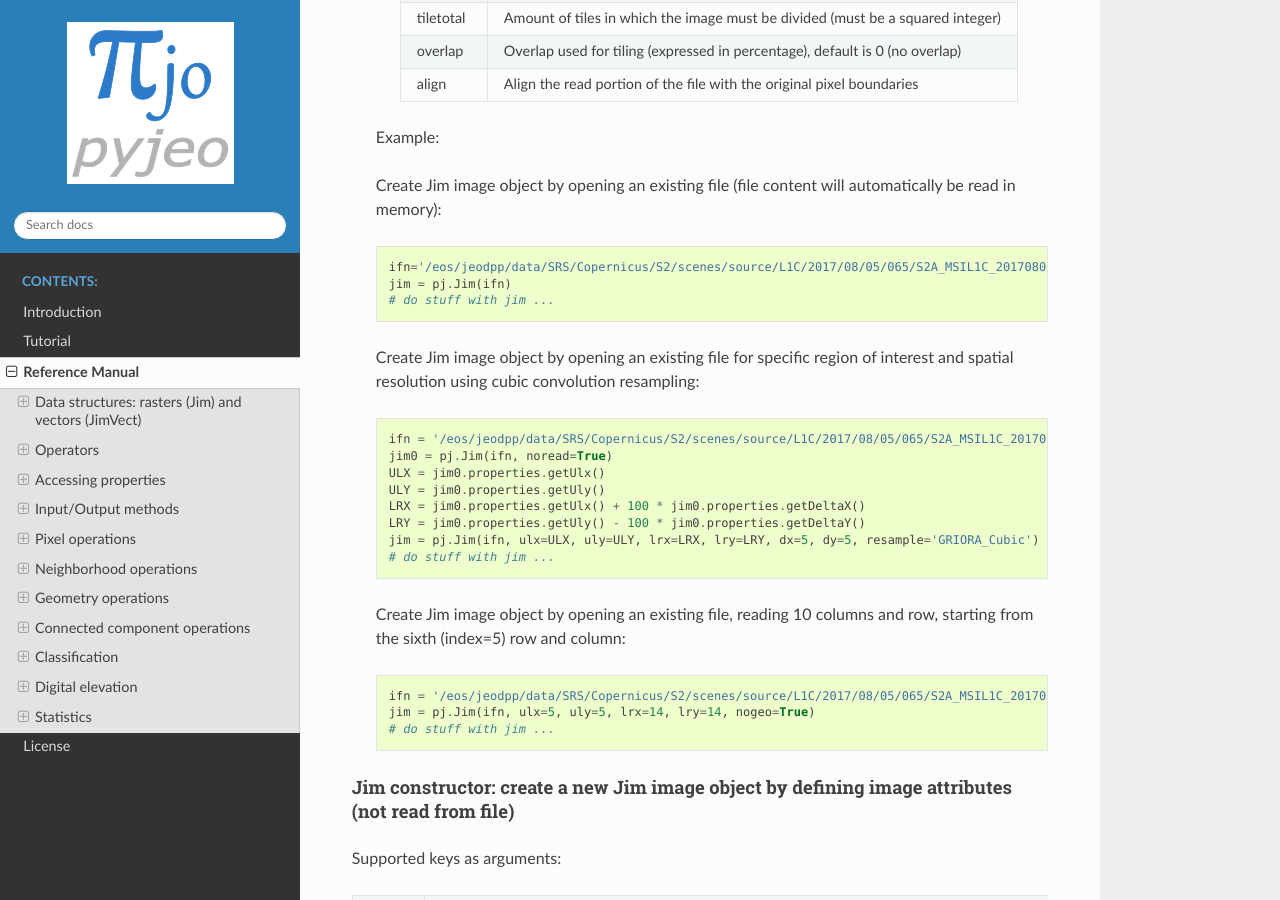
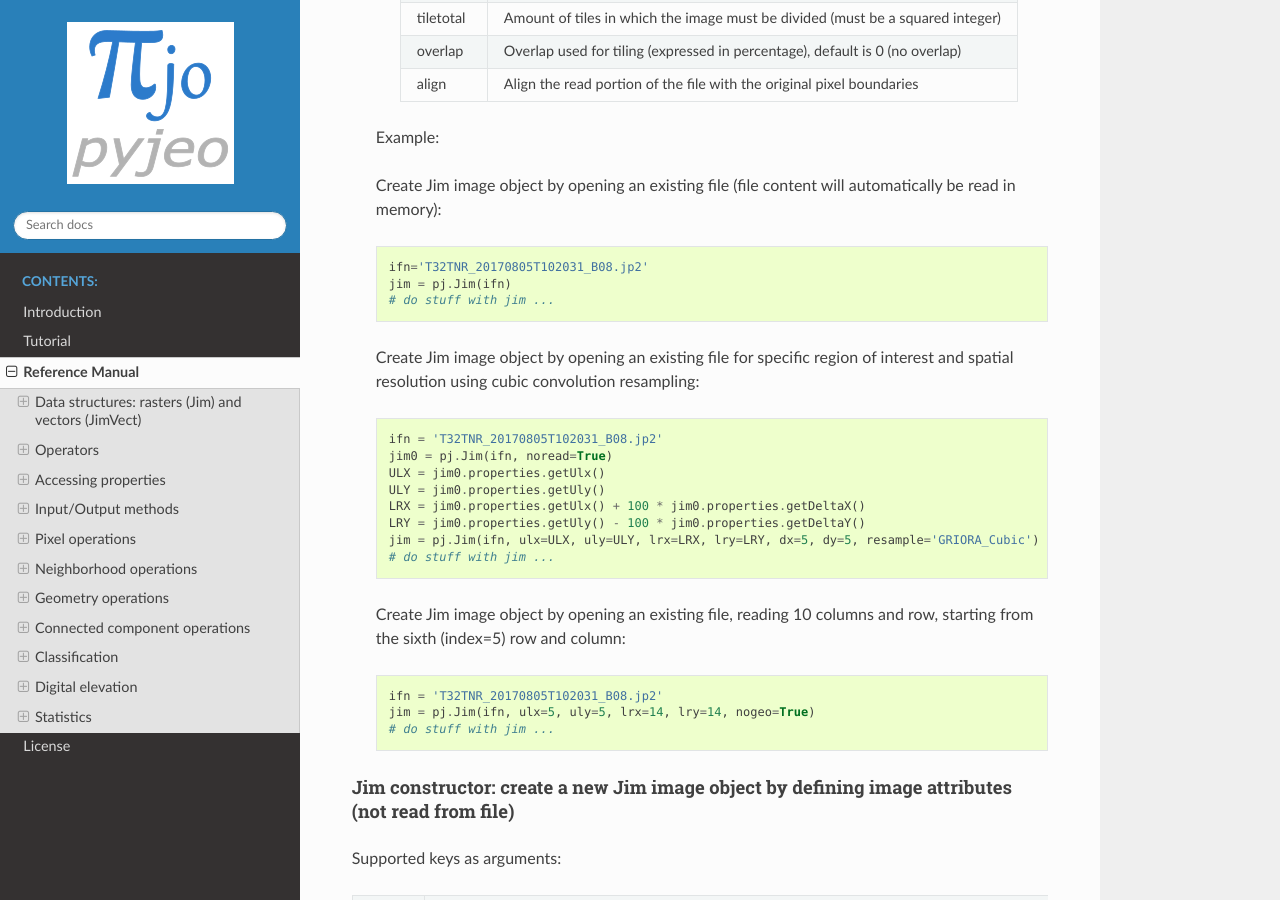
Before and after one commit to ec-jrc/jeolib-pyjeo, a Sphinx documentation site: the page built from doc/3_reference.rst, in a window 1280 px wide and 900 px high, scrolled down 1479 px. Built offline with Sphinx 7.4.7 and the Read the Docs theme 2.0.0, drawn with Linux system fonts in a browser that asks for light colours; cross-references to code outside the pages are shown as plain code; some of the changed text lies outside the part shown.

Commit message:
removed eos abs paths in tutorial

```diff
--- a/doc/3_reference.rst
+++ b/doc/3_reference.rst
@@ -77,14 +77,14 @@ Jim constructor: create Jim object from file
    Create Jim image object by opening an existing file (file content will
    automatically be read in memory)::
 
-        ifn='/eos/jeodpp/data/SRS/Copernicus/S2/scenes/source/L1C/2017/08/05/065/S2A_MSIL1C_20170805T102031_N0205_R065_T32TNR_20170805T102535.SAFE/GRANULE/L1C_T32TNR_A011073_20170805T102535/IMG_DATA/T32TNR_20170805T102031_B08.jp2'
+        ifn='T32TNR_20170805T102031_B08.jp2'
         jim = pj.Jim(ifn)
         # do stuff with jim ...
 
    Create Jim image object by opening an existing file for specific region of
    interest and spatial resolution using cubic convolution resampling::
 
-        ifn = '/eos/jeodpp/data/SRS/Copernicus/S2/scenes/source/L1C/2017/08/05/065/S2A_MSIL1C_20170805T102031_N0205_R065_T32TNR_20170805T102535.SAFE/GRANULE/L1C_T32TNR_A011073_20170805T102535/IMG_DATA/T32TNR_20170805T102031_B08.jp2'
+        ifn = 'T32TNR_20170805T102031_B08.jp2'
         jim0 = pj.Jim(ifn, noread=True)
         ULX = jim0.properties.getUlx()
         ULY = jim0.properties.getUly()
@@ -95,7 +95,7 @@ Jim constructor: create Jim object from file
 
    Create Jim image object by opening an existing file, reading 10 columns and row, starting from the sixth (index=5) row and column::
 
-        ifn = '/eos/jeodpp/data/SRS/Copernicus/S2/scenes/source/L1C/2017/08/05/065/S2A_MSIL1C_20170805T102031_N0205_R065_T32TNR_20170805T102535.SAFE/GRANULE/L1C_T32TNR_A011073_20170805T102535/IMG_DATA/T32TNR_20170805T102031_B08.jp2'
+        ifn = 'T32TNR_20170805T102031_B08.jp2'
         jim = pj.Jim(ifn, ulx=5, uly=5, lrx=14, lry=14, nogeo=True)
         # do stuff with jim ...
 
@@ -348,8 +348,8 @@ get Jim items
 
       Crop a raster dataset according to the extent of a vector dataset (crop_to_cutline), set all pixels not covered to 0 (or value defined as no data)::
 
-        ifn = '/eos/jeodpp/data/SRS/Copernicus/S2/scenes/source/L1C/2017/08/05/065/S2A_MSIL1C_20170805T102031_N0205_R065_T32TNR_20170805T102535.SAFE/GRANULE/L1C_T32TNR_A011073_20170805T102535/IMG_DATA/T32TNR_20170805T102031_B08.jp2'
-        cfn = '/eos/jeodpp/data/SRS/Copernicus/S2/scenes/source/L1C/2017/08/05/065/S2A_MSIL1C_20170805T102031_N0205_R065_T32TNR_20170805T102535.SAFE/GRANULE/L1C_T32TNR_A011073_20170805T102535/QI_DATA/MSK_CLOUDS_B00.gml'
+        ifn = 'T32TNR_20170805T102031_B08.jp2'
+        cfn = 'MSK_CLOUDS_B00.gml'
         jim = pj.Jim(ifn)
         v = pj.JimVect(cfn)
         jimcloud = jim[v]
@@ -396,8 +396,8 @@ Set Jim items
 
         Set a gml cloud mask to a Jim image (setting all cloudy pixels to 255)::
 
-          ifn = '/eos/jeodpp/data/SRS/Copernicus/S2/scenes/source/L1C/2017/08/05/065/S2A_MSIL1C_20170805T102031_N0205_R065_T32TNR_20170805T102535.SAFE/GRANULE/L1C_T32TNR_A011073_20170805T102535/IMG_DATA/T32TNR_20170805T102031_B08.jp2'
-          cfn = '/eos/jeodpp/data/SRS/Copernicus/S2/scenes/source/L1C/2017/08/05/065/S2A_MSIL1C_20170805T102031_N0205_R065_T32TNR_20170805T102535.SAFE/GRANULE/L1C_T32TNR_A011073_20170805T102535/QI_DATA/MSK_CLOUDS_B00.gml'
+          ifn = 'T32TNR_20170805T102031_B08.jp2'
+          cfn = 'MSK_CLOUDS_B00.gml'
           jim = pj.Jim(ifn)
           v = pj.JimVect(cfn)
           jim[v] = 255
```
